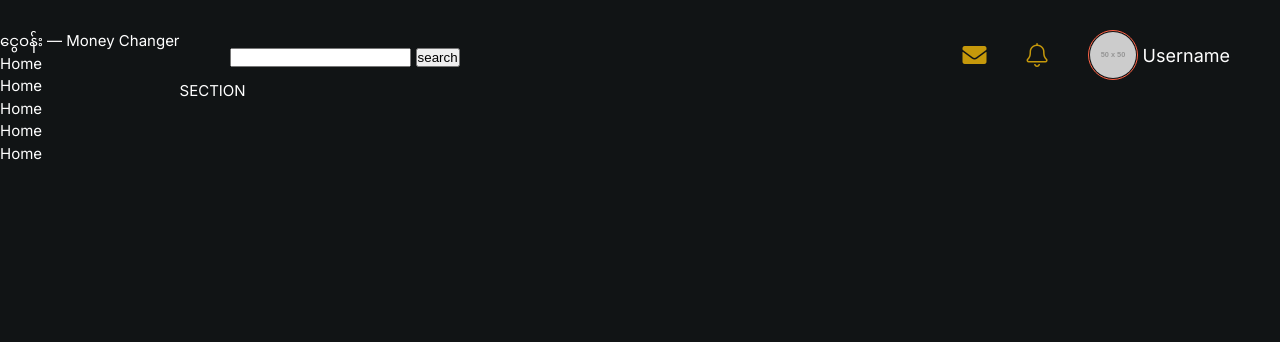
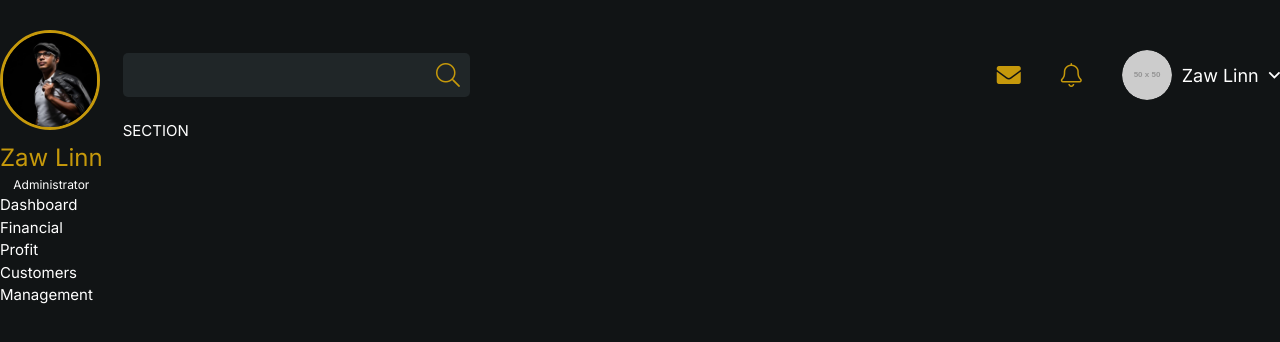
Before and after one commit to zawlinn-vlog/my__business, a website with bundled scripts: page 01 Frontend Panel/index.html in a window 1280 px wide. Built offline with nearby package versions, Linux system fonts and the light colour scheme; placeholder pictures from the web are drawn by us.

Commit message:
myBusiness - Frontend Panel

```diff
--- a/01 Frontend Panel/assets/scss/components/_btns.scss
+++ b/01 Frontend Panel/assets/scss/components/_btns.scss
@@ -4,12 +4,27 @@
 
 .btn {
   border: none;
-  background: none;
+  background-color: transparent;
   cursor: pointer;
+  outline: none;
+
+  &-submit {
+    padding: 1rem;
+
+    &:hover {
+      background-color: fun.getColor(primary);
+      transition: all 0.2s;
+    }
+
+    &:hover .fa-search {
+      color: fun.getColor(text);
+    }
+  }
 }
 
 .fas,
 .fal {
   font-size: 2.4rem;
   color: fun.getColor(primary);
+  transition: 0.2s;
 }
--- a/01 Frontend Panel/assets/scss/components/_navbar.scss
+++ b/01 Frontend Panel/assets/scss/components/_navbar.scss
@@ -1,13 +1,36 @@
 //
 
 @use "../abstract/placeholder" as *;
+@use "../abstract/functions" as fun;
 
 .navbar {
-  padding-inline: 5rem;
+  // padding-inline: 5rem;
+  padding-top: 2rem;
   &-container {
     font-size: 1.8rem;
 
     @extend %d-flex-center;
+  }
+
+  &-form {
+    flex: 0 1 30%;
+
+    &__container {
+      background-color: fun.getColor(ltsecondary);
+      border-radius: 0.5rem;
+      overflow: hidden;
+
+      width: 100%;
+      display: flex;
+    }
+    &__search {
+      color: fun.getColor(text);
+      background-color: transparent;
+      padding: 1rem 2rem;
+      width: inherit;
+      border: none;
+      outline: none;
+    }
   }
 }
 
@@ -19,15 +42,17 @@
 .user {
   &-profile {
     @extend %d-flex-center;
-    gap: 0.5rem;
+    gap: 1rem;
+
+    cursor: pointer;
   }
 
   &-pic {
     width: 50px;
     height: 50px;
     border-radius: 50%;
-    border: 1px solid tomato;
-    padding: 1px;
+    // border: 0.2rem solid fun.getColor(primary);
+    // padding: 0.3rem;
     overflow: hidden;
 
     &:hover .user-img {
--- /dev/null
+++ b/01 Frontend Panel/assets/scss/components/_sidebar.scss
@@ -0,0 +1,41 @@
+//
+
+@use "../abstract/functions" as fun;
+
+.sidebar {
+  &-logo {
+    color: fun.getColor(primary) !important;
+    text-align: center;
+
+    cursor: pointer;
+
+    &__pic {
+      width: 10rem;
+      height: 10rem;
+      border-radius: 50%;
+      overflow: hidden;
+      margin-bottom: 1rem;
+      border: 0.3rem solid fun.getColor(primary);
+    }
+
+    &__img {
+      width: 100%;
+      height: 100%;
+      object-fit: cover;
+      transition: all 0.3s;
+
+      &:hover {
+        scale: 1.1;
+      }
+    }
+
+    &__caption {
+      font-size: 2.4rem;
+    }
+
+    &__position {
+      color: fun.getColor(text);
+      font-size: 1.2rem;
+    }
+  }
+}
--- a/01 Frontend Panel/assets/scss/layout/_layout.scss
+++ b/01 Frontend Panel/assets/scss/layout/_layout.scss
@@ -6,8 +6,9 @@
   height: 100vh;
 
   display: grid;
-  grid-template-columns: auto 1fr;
+  grid-template-columns: auto repeat(3, 1fr);
   grid-template-rows: auto 1fr 1fr;
+  gap: 2rem;
 }
 
 .sidebar {
--- a/01 Frontend Panel/assets/scss/main.scss
+++ b/01 Frontend Panel/assets/scss/main.scss
@@ -3,6 +3,7 @@
 @forward "./base/base";
 @forward "./base/utilities";
 
+@forward "./components/sidebar";
 @forward "./components/navbar";
 @forward "./components/btns";
 
--- a/01 Frontend Panel/index.html
+++ b/01 Frontend Panel/index.html
@@ -3,7 +3,8 @@
   <head>
     <meta charset="UTF-8" />
     <meta name="viewport" content="width=device-width, initial-scale=1.0" />
-    <title>This is Frontend Panel</title>
+    <title>ငွေဝန်း — Money Changer</title>
+    <link rel="icon" href="./assets/img/logo.jpg" />
     <link rel="stylesheet" href="./assets/fontawesomepro/css/all.css" />
     <link rel="stylesheet" href="./assets/css/main.css" />
 
@@ -15,13 +16,19 @@
     <main class="wrapper">
       <!-- SIDE BAR -->
       <aside class="sidebar">
-        <a href="#" class="sidebar-link"> ငွေဝန်း — Money Changer</a>
+        <figure class="sidebar-logo">
+          <div class="sidebar-logo__pic">
+            <img src="./assets/img/logo.jpg" alt="" class="sidebar-logo__img" />
+          </div>
+          <figcaption class="sidebar-logo__caption">Zaw Linn</figcaption>
+          <p class="sidebar-logo__position">Administrator</p>
+        </figure>
         <ul class="sidebar-nav">
-          <li class="sidebar-items side__link">Home</li>
-          <li class="sidebar-items side__link">Home</li>
-          <li class="sidebar-items side__link">Home</li>
-          <li class="sidebar-items side__link">Home</li>
-          <li class="sidebar-items side__link">Home</li>
+          <li class="sidebar-items side__link">Dashboard</li>
+          <li class="sidebar-items side__link">Financial</li>
+          <li class="sidebar-items side__link">Profit</li>
+          <li class="sidebar-items side__link">Customers</li>
+          <li class="sidebar-items side__link">Management</li>
         </ul>
       </aside>
       <!-- NABAR -->
@@ -33,9 +40,16 @@
             enctype="multipart/form-data"
             method="post"
           >
-            <div class="form-search">
-              <input type="search" name="search" id="search" class="search" />
-              <button type="submit">search</button>
+            <div class="navbar-form__container">
+              <input
+                type="search"
+                name="search"
+                id="search"
+                class="navbar-form__search"
+              />
+              <button type="submit" class="btn btn-submit">
+                <i class="fal fa-search"></i>
+              </button>
             </div>
           </form>
           <div class="navbar-noti">
@@ -50,7 +64,8 @@
                 <div class="user-pic">
                   <img src="https://placehold.co/50" alt="" class="user-img" />
                 </div>
-                <p class="user-name">Username</p>
+                <p class="user-name">Zaw Linn</p>
+                <i class="far fa-angle-down"></i>
               </div>
               <ul class="user-action d-none">
                 <ul class="user-action__items">
```
Also changed, not shown: 01 Frontend Panel/assets/css/main.css, 01 Frontend Panel/assets/img/logo.jpg (added), 1 other file.
